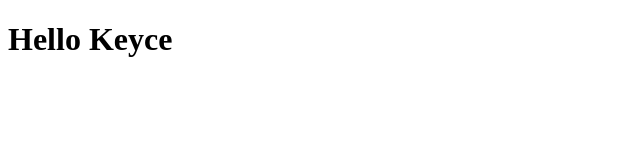
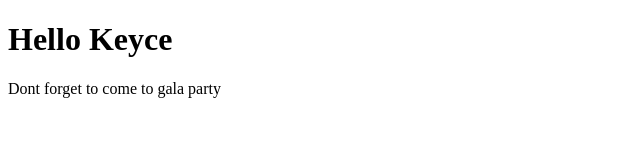
Before and after one commit to Bhuva16/project3, a plain HTML site: page index.html in a window 1280 px wide. Shown: the whole page, without its empty margins (0-640 px from the left). Drawn offline with Linux system fonts and the light colour scheme.

Commit message:
Invite Commit

```diff
--- a/index.html
+++ b/index.html
@@ -7,5 +7,8 @@
 </head>
 <body>
     <h1>Hello Keyce</h1>
+     <p>
+        Dont forget to come to gala party
+     </p>
 </body>
 </html>
```
